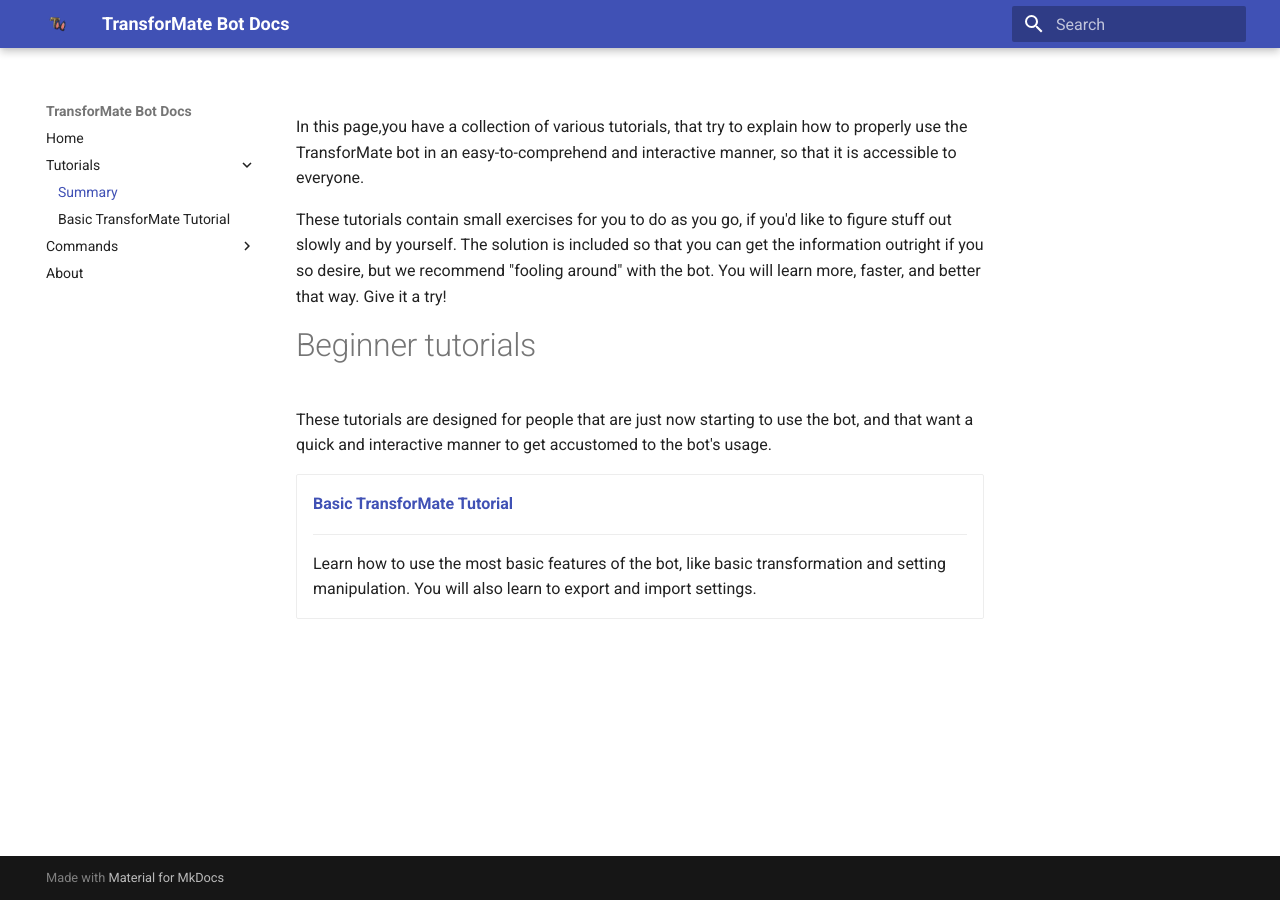
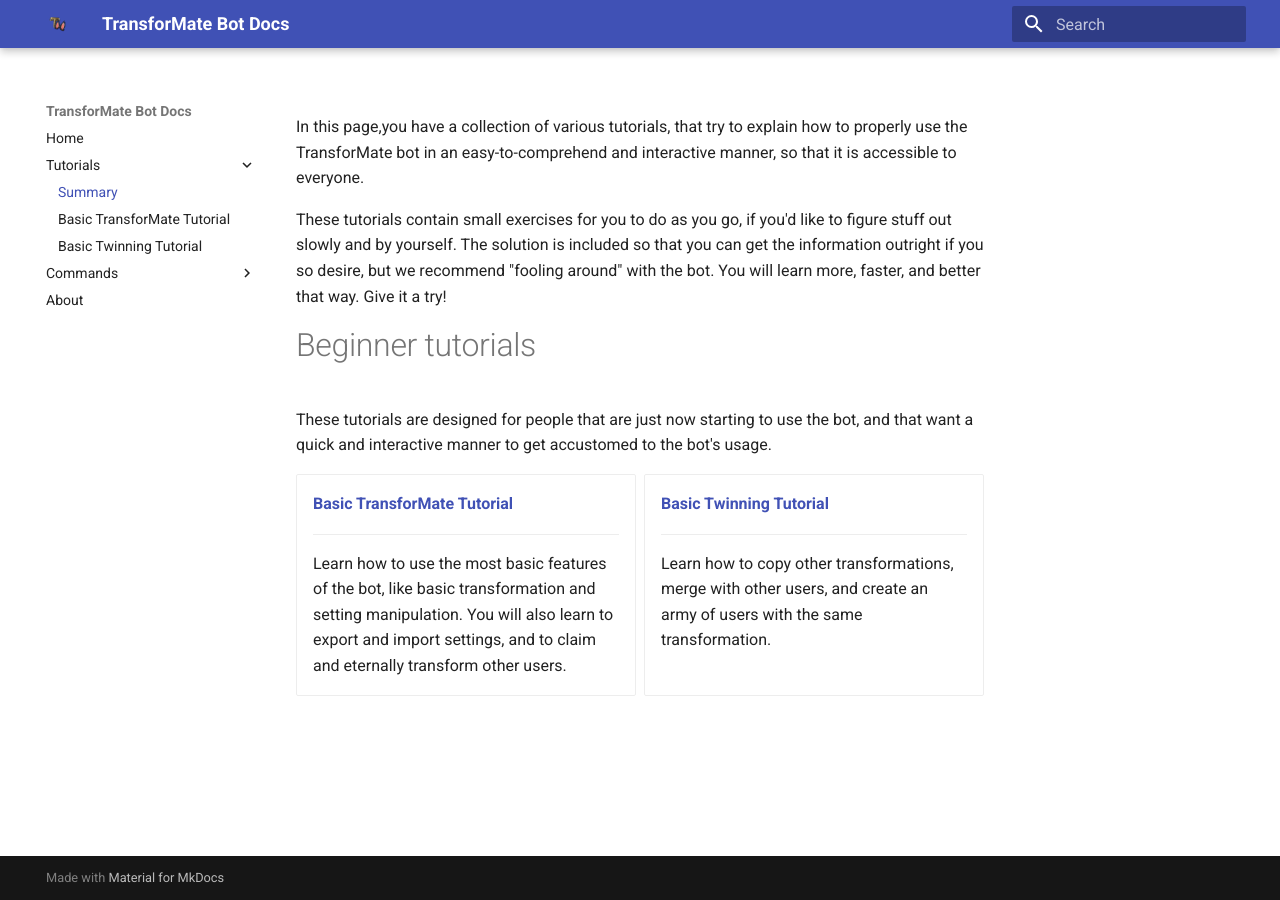
Before and after one commit to dorythecat/TransforMate, an MkDocs documentation site: the page built from docs/tutorials/summary.md, in a window 1280 px wide. Built offline with MkDocs 1.6.1 and Material for MkDocs 9.7.7, drawn with Linux system fonts in a browser that asks for light colours.

Commit message:
Added basics for twinning tutorial

```diff
--- a/docs/tutorials/summary.md
+++ b/docs/tutorials/summary.md
@@ -18,6 +18,13 @@
     ---
 
     Learn how to use the most basic features of the bot, like basic transformation
-    and setting manipulation. You will also learn to export and import settings.
+    and setting manipulation. You will also learn to export and import settings,
+    and to claim and eternally transform other users.
 
+-   [__Basic Twinning Tutorial__](twinning.md)
+
+    ---
+
+    Learn how to copy other transformations, merge with other users, and create an
+    army of users with the same transformation.
 </div>
--- a/mkdocs.yml
+++ b/mkdocs.yml
@@ -9,6 +9,7 @@
   - Tutorials:
       - Summary: tutorials/summary.md
       - Basic TransforMate Tutorial: tutorials/basic.md
+      - Basic Twinning Tutorial: tutorials/twinning.md
   - Commands:
       - Summary: commands/summary.md
       - Transformation:
```
Also changed, not shown: docs/tutorials/twinning.md (added).
